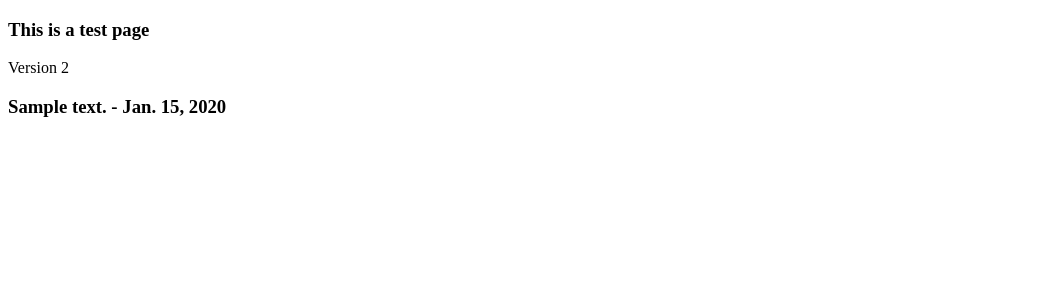
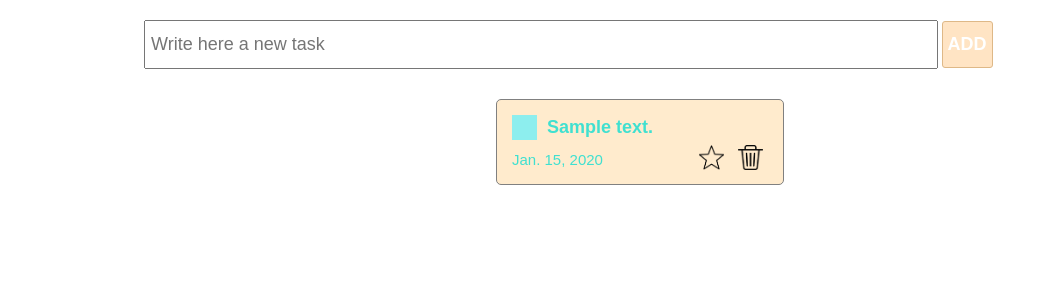
Before and after one commit to Erkebulan100/gittodo, a Django app: page /test/ in a window 1280 px wide. Shown: the top 300 px of the page, without its empty margins (0-1048 px from the left). Run offline with Django 3.2, Linux system fonts and the light colour scheme; tables that the repository leaves empty hold one stand-in row (values such as "Sample post").

Commit message:
added css file to the todo app

```diff
--- a/main/templates/test.html
+++ b/main/templates/test.html
@@ -1,16 +1,131 @@
+{% load static %}
+
 <!DOCTYPE html>
 <html lang="en">
 <head>
     <meta charset="UTF-8">
     <meta name="viewport" content="width=device-width, initial-scale=1.0">
-    <title>Document</title>
+    <title>ToDo</title>
+    <!-- <link rel = "stylesheet" href = "./styles/index.css" /> -->
+    <link rel = "stylesheet" href = "{% static 'styles/index.css' %}" />
+    <link rel = "stylesheet" href = "{% static 'styles/checkbox.css' %}" />
 </head>
 <body>
-    <h3>This is a test page</h3>
-    <div>Version 2</div>
-    {% for todo in todo_list %}
+    <!-- <h3>This is a test page</h3>
+    <div>Version 2</div> -->
+    <!-- {% for todo in todo_list %}
         <h3>{{ todo.text }} - {{ todo.created_at }}</h3>
-    {% endfor %}
+    {% endfor %} -->
+    <section>
+        <div class = 'create_container'>
+            <input
+                class = "create_input"
+                type = "text"
+                placeholder="Write here a new task"
+            />
+            <button class = 'create_button'>Add</button>
+        </div>
+        <div class ="todo_container">
+            {% for todo in todo_list %}
+            <div class="todo_item">
+                <div class = "todo_item_header">
+                    <label class ="checkbox_container">
+                        <input type ="checkbox" />
+                        <span class = "checkmark"></span>
+                    </label>
+                    <h4>{{ todo.text }}</h4>
+                </div>
+                <div class = "todo_item_footer">
+                    <p>{{ todo.created_at }}</p>
+                    <div class = "action_buttons">
+                        <img src = "./icons/unmarked.png" />
+                        <img src = "./icons/delete.png" />
+                    </div>
+                </div>
+            </div>
+        {% endfor %}
 
+            <!-- <div class="todo_item marked">
+                <div class = "todo_item_header">
+                    <label class ="checkbox_container">
+                        <input type ="checkbox" />
+                        <span class = "checkmark"></span>
+                    </label>
+                    <h4>Buy milk</h4>
+                </div>
+                <div class = "todo_item_footer">
+                    <p>17.11.2020 <span>17:22</span></p>
+                    <div class = "action_buttons">
+                        <img src = "./icons/marked.png" />
+                        <img src = "./icons/delete.png" />
+                    </div>
+                </div>
+            </div>
+            <div class="todo_item done">
+                <div class = "todo_item_header">
+                    <label class ="checkbox_container">
+                        <input type ="checkbox" checked/>
+                        <span class = "checkmark"></span>
+                    </label>
+                    <h4>Buy milk</h4>
+                </div>
+                <div class = "todo_item_footer">
+                    <p>17.11.2020 <span>17:22</span></p>
+                    <div class = "action_buttons">
+                        <img src = "./icons/unmarked.png" />
+                        <img src = "./icons/delete.png" />
+                    </div>
+                </div>
+            </div>
+            <div class="todo_item marked">
+                <div class = "todo_item_header">
+                    <label class ="checkbox_container">
+                        <input type ="checkbox" />
+                        <span class = "checkmark"></span>
+                    </label>
+                    <h4>Buy milk</h4>
+                </div>
+                <div class = "todo_item_footer">
+                    <p>17.11.2020 <span>17:22</span></p>
+                    <div class = "action_buttons">
+                        <img src = "./icons/marked.png" />
+                        <img src = "./icons/delete.png" />
+                    </div>
+                </div>
+            </div>
+            <div class="todo_item">
+                <div class = "todo_item_header">
+                    <label class ="checkbox_container">
+                        <input type ="checkbox" />
+                        <span class = "checkmark"></span>
+                    </label>
+                    <h4>Buy milk</h4>
+                </div>
+                <div class = "todo_item_footer">
+                    <p>17.11.2020 <span>17:22</span></p>
+                    <div class = "action_buttons">
+                        <img src = "./icons/unmarked.png" />
+                        <img src = "./icons/delete.png" />
+                    </div>
+                </div>
+            </div>
+            <div class="todo_item done">
+                <div class = "todo_item_header">
+                    <label class ="checkbox_container">
+                        <input type ="checkbox" checked/>
+                        <span class = 'checkmark'></span>
+                    </label>
+                    <h4>Buy milk</h4>
+                </div>
+                <div class = "todo_item_footer">
+                    <p>17.11.2020 <span>17:22</span></p>
+                    <div class = "action_buttons">
+                        <img src = "./icons/marked.png" />
+                        <img src = "./icons/delete.png" /> -->
+                    <!-- </div>
+                </div>
+            </div> -->
+        </div>
+    </section>
 </body>
 </html>
```
